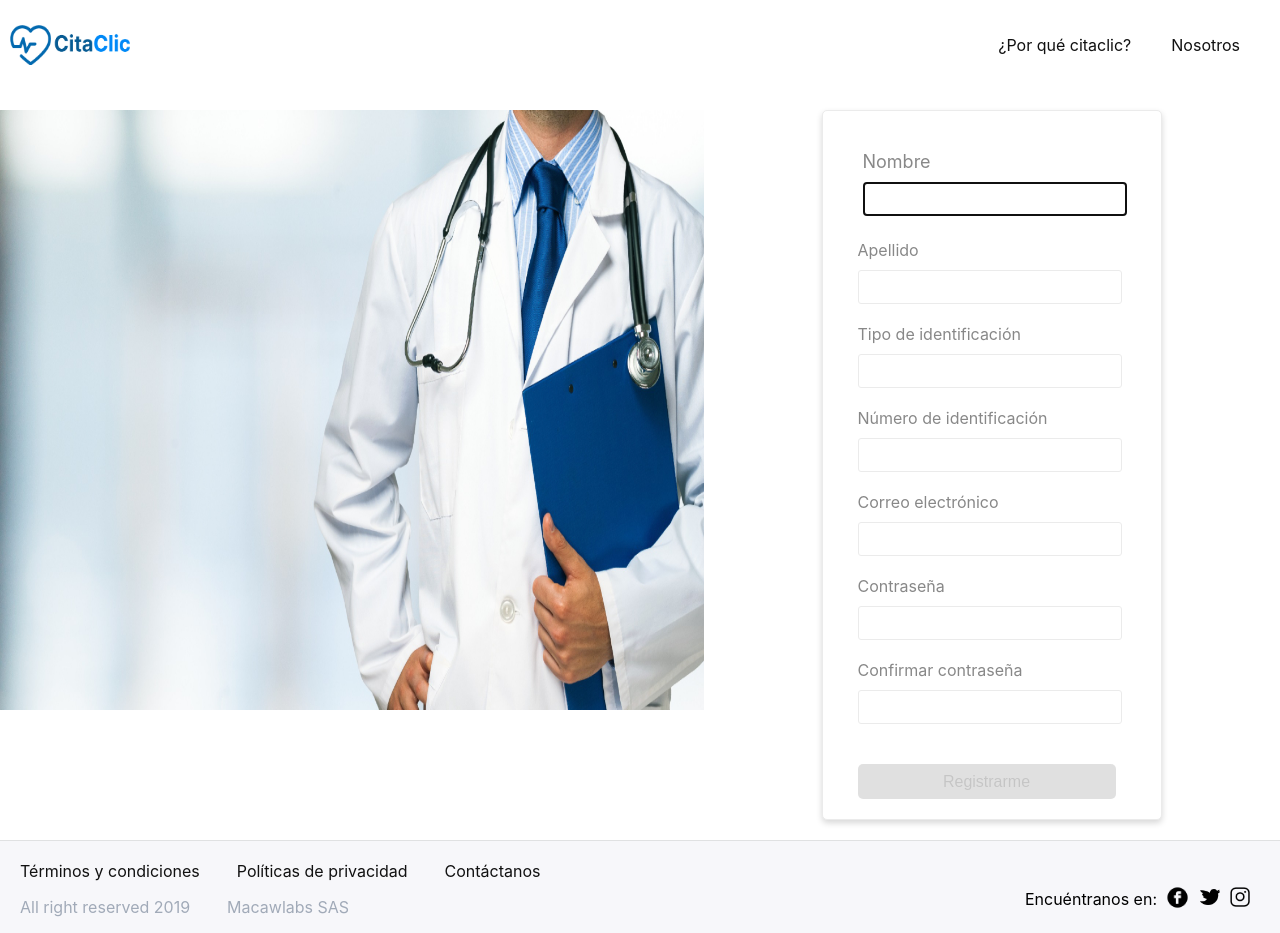
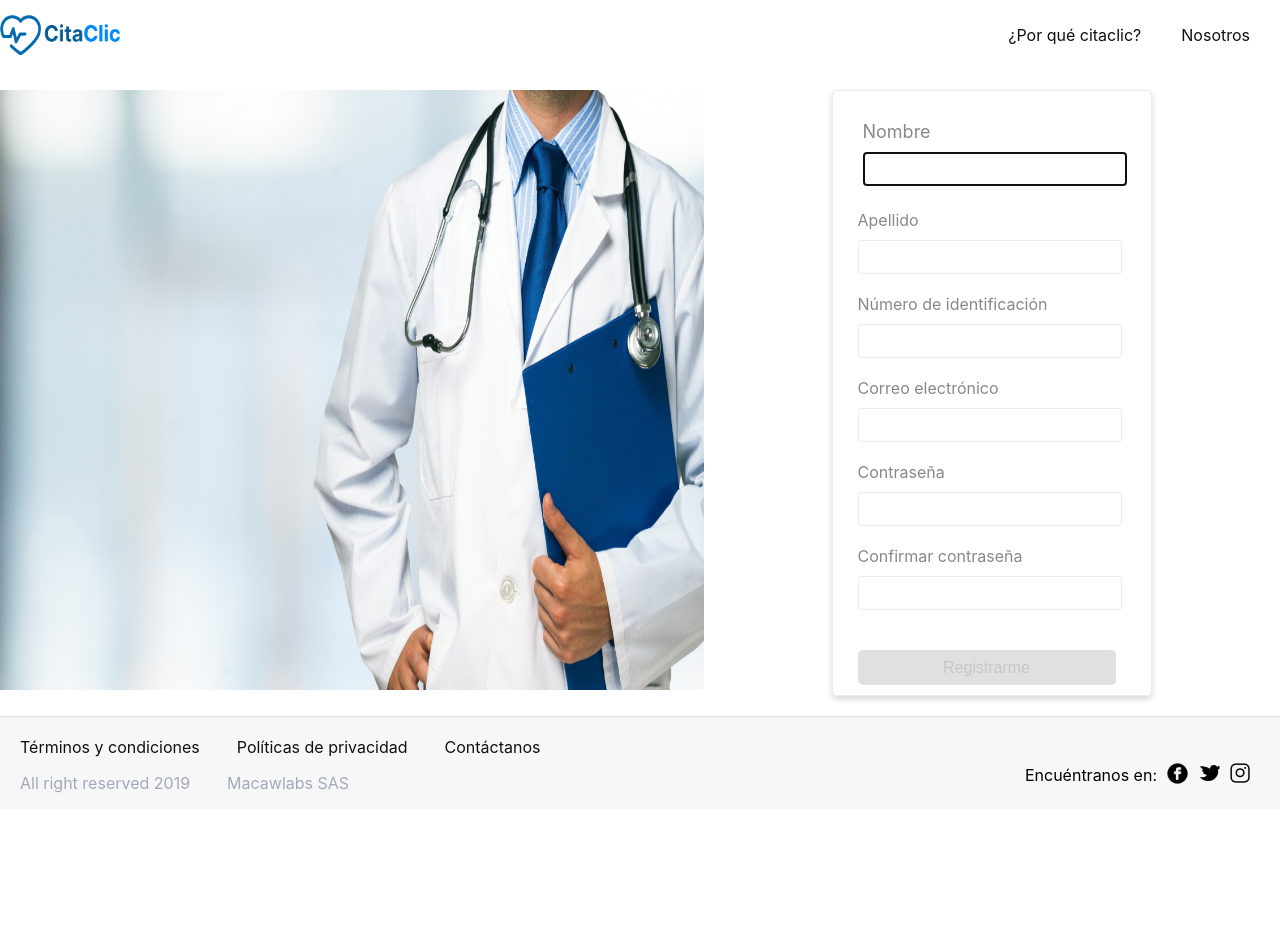
Before and after one commit to davidlondonor/Citaclic, a React (Create React App) app: page /registro in a window 1280 px wide. After the commit the page ends 809 px from the top, so only its background shows below. Built offline with nearby package versions, Linux system fonts and the light colour scheme.

Commit message:
cambios de margin

```diff
--- a/src/home/menu.css
+++ b/src/home/menu.css
@@ -2,7 +2,6 @@
     display: flex;
     justify-content: space-between;
     align-items: center;
-    padding: 10px;
   }
   .nav{
     color: #111111;
--- a/src/perfilDoctores/perfilDoctores.jsx
+++ b/src/perfilDoctores/perfilDoctores.jsx
@@ -49,6 +49,11 @@ class PerfilDoctores extends Component {
         {this.state.doctores.map((person, index) => (
           <div className='containerDoc' key={index}>
             <div className='cardCards'>
+            <Link
+                  to={`/doctores/${person.login.uuid}`}
+                  href='#'
+                  className='nameCards'
+                >
               <div className='photoCards'>
                 <img
                   className='estilos-img'
@@ -56,6 +61,7 @@ class PerfilDoctores extends Component {
                   alt=''
                 />
               </div>
+              </Link>
               <div className='detailsDCards'>
                 <Link
                   to={`/doctores/${person.login.uuid}`}
--- a/src/signUP/SignUP.css
+++ b/src/signUP/SignUP.css
@@ -6,7 +6,7 @@ div .container-signup {
 .SignUP{
   display: flex;
   justify-content: center;
-  padding: 20px 20px;
+  padding: 10px 10px;
   width: 298px;
   background-color: #FFFFFF;
   border-radius: 5px;
--- a/src/signUP/SignUP.js
+++ b/src/signUP/SignUP.js
@@ -119,7 +119,7 @@ class SignUP extends React.Component{
                             {this.state.isDirty && this.state.isLastNameEmpty ?
                             (<p className="campoVacio">El campo no puede estar vacío</p>): null}
                         </div>
-                        <div className="document-type">
+                       {/*  <div className="document-type">
                             <label htmlFor="tipo-documento" className="text-label">Tipo de identificación</label>
                             <input
                                 className="stylesInput"
@@ -131,7 +131,7 @@ class SignUP extends React.Component{
                             />
                             {this.state.isDirty && this.state.isDocumentValid ?
                             (<p className="campoVacio">El campo no puede estar vacío</p>): null}
-                        </div>
+                        </div> */}
 
 
                         <div className="number-document">
```
